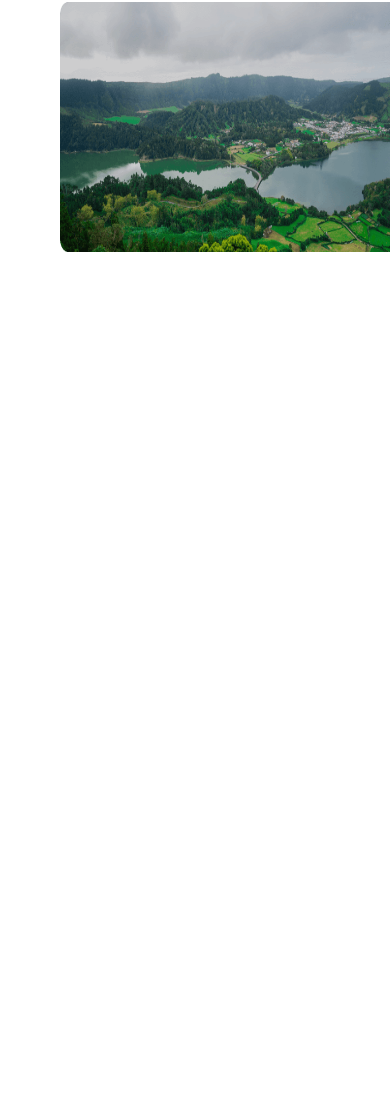
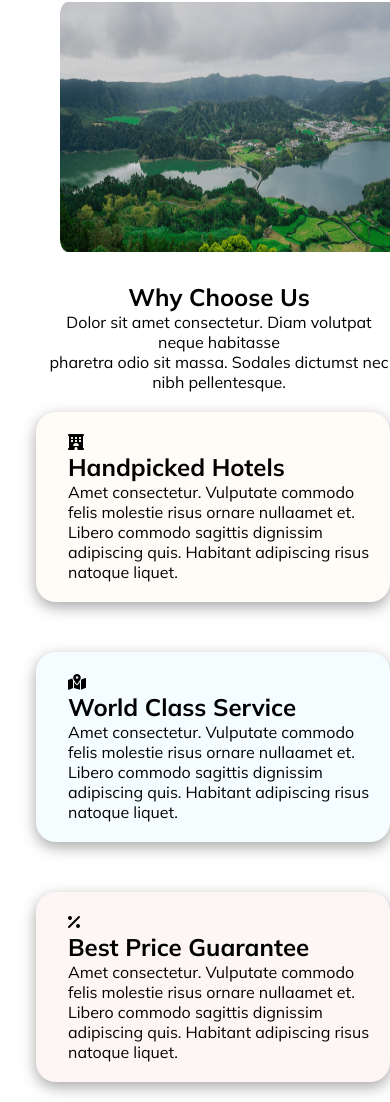
Before and after one commit to dvlprtanvir/Business-Travels-Services-R8-A2, a plain HTML site: page index.html in a window 390 px wide. Shown: the part 3469-4571 px from the top of the page. Before the commit the page ends 3721 px from the top, so only its background shows below. Drawn offline with Linux system fonts and the light colour scheme.

Commit message:
why choose us section done include mobile responcive

```diff
--- a/index.html
+++ b/index.html
@@ -7,6 +7,9 @@
     <title>Business Travel Services</title>
     <link rel="stylesheet" href="./styles/style.css">
     <link rel="stylesheet" href="./styles/responcive.css">
+    <link rel="stylesheet" href="https://cdnjs.cloudflare.com/ajax/libs/font-awesome/6.5.1/css/all.min.css"
+        integrity="sha512-DTOQO9RWCH3ppGqcWaEA1BIZOC6xxalwEsw9c2QQeAIftl+Vegovlnee1c9QX4TctnWMn13TZye+giMm8e2LwA=="
+        crossorigin="anonymous" referrerpolicy="no-referrer" />
 </head>
 
 <body>
@@ -74,7 +77,7 @@
     <section class="destination-section">
         <h1 class="Destination-title">Choose Your Destination</h1>
         <p class="destination-description" style="text-align: center; margin-top: 10px;">Dolor sit amet consectetur.
-            Diam volutpat neque habitasse pharetra odio sit massa. Sodales  nec nibh </p>
+            Diam volutpat neque habitasse pharetra odio sit massa. Sodales nec nibh </p>
         <div class="grid-container">
             <div class="grid-container-one">
                 <img src="./Images/maldive.png" alt="">
@@ -98,6 +101,37 @@
     <!-- Choose Your Destination section finish  -->
 
 
+    <!-- Choose-Us section start  -->
+    <section class="choose-us-section">
+
+        <div class="choose-us-content">
+            <h1 class="choose-us-title">Why Choose Us</h1>
+            <p class="choose-us-description">Dolor sit amet consectetur. Diam volutpat neque habitasse <br> pharetra odio sit massa. Sodales dictumst nec nibh pellentesque.</p>
+        </div>
+
+        </div>
+        <div class="choose-us-cards">
+            <div id="card-one" class="single-card">
+                <i class="fa-solid fa-hotel"></i>
+                <h1 class="card-title">Handpicked Hotels</h1>
+                <p class="card-description">Amet consectetur. Vulputate commodo felis molestie risus ornare nullaamet et. Libero commodo sagittis dignissim adipiscing quis. Habitant adipiscing risus natoque  liquet. </p>
+            </div>
+            <div id="card-two" class="single-card">
+                <i class="fa-solid fa-map-location-dot"></i>                <h1 class="card-title">World Class Service</h1>
+                <p class="card-description">Amet consectetur. Vulputate commodo felis molestie risus ornare nullaamet et. Libero commodo sagittis dignissim adipiscing quis. Habitant adipiscing risus natoque  liquet. </p>
+            </div>
+            <div id="card-three" class="single-card">
+                <i class="fa-solid fa-percent"></i>                <h1 class="card-title">Best Price Guarantee</h1>
+                <p class="card-description">Amet consectetur. Vulputate commodo felis molestie risus ornare nullaamet et. Libero commodo sagittis dignissim adipiscing quis. Habitant adipiscing risus natoque  liquet. </p>
+            </div>
+        </div>
+
+
+
+    </section>
+    <!-- Choose-Us section finish  -->
+
+
 
 </body>
 
--- a/styles/style.css
+++ b/styles/style.css
@@ -197,3 +197,49 @@
 
 
 /* Choose Your Destination-section styles finish */
+
+
+
+
+
+/* Choose-Us-section styles start */
+
+.choose-us-section {
+    max-width: 992px;
+    margin: 0 auto;
+    margin-top: 30px;
+    text-align: center;
+}
+
+.choose-us-cards {
+    display: flex;
+    flex-wrap: wrap;
+    justify-content: center;
+    align-content: center;
+    gap: 10px;
+}
+
+
+
+.single-card {
+    /* width: 300px; */
+    flex-basis: 400px;
+    border-radius: 20px;
+    box-shadow: rgba(0, 0, 0, 0.35) 0px 5px 15px;
+    text-align: left;
+    margin: 20px auto;
+    padding: 20px;
+}
+
+#card-one{
+    background-color: #FBB5630D;
+}
+#card-two{
+    background-color: #29CEF60D;
+}
+#card-three{
+    background-color: #E944440D;
+}
+
+
+/* Choose-Us-section styles finish */
```
Lines whose indentation alone changed are shown as unchanged.
